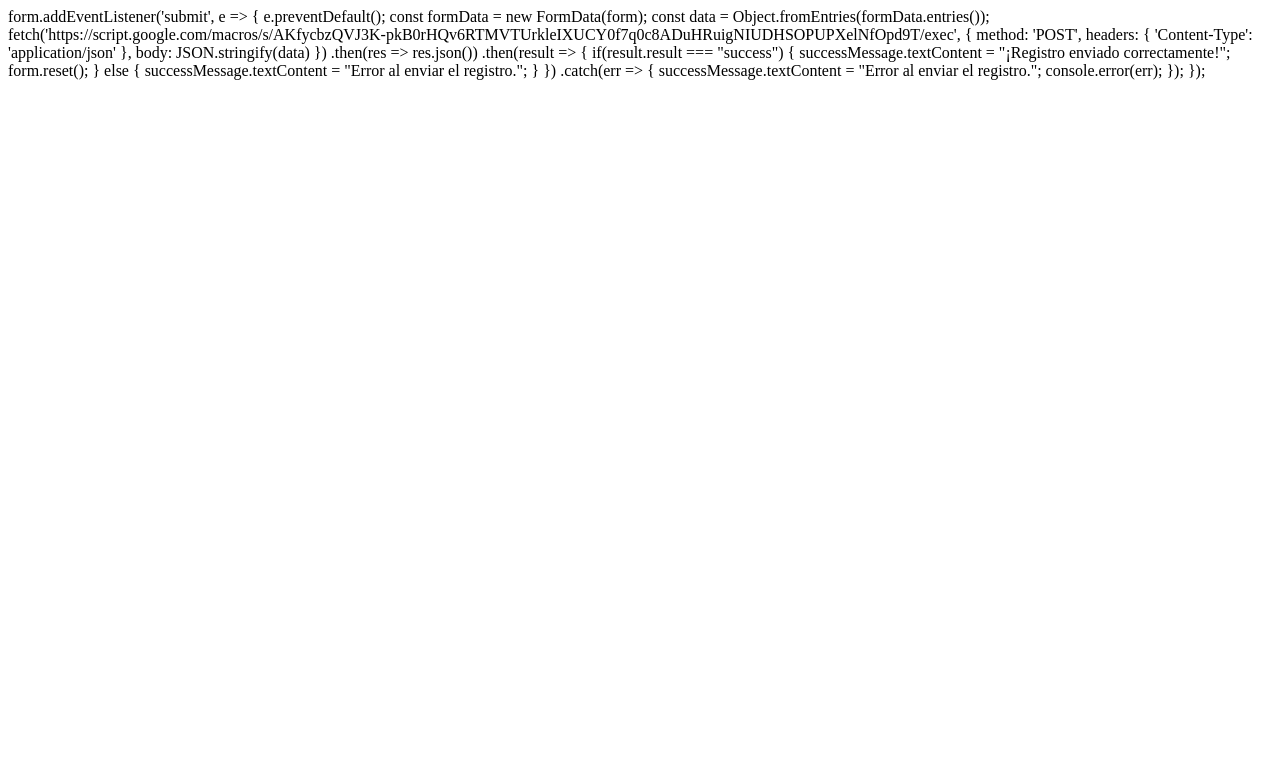
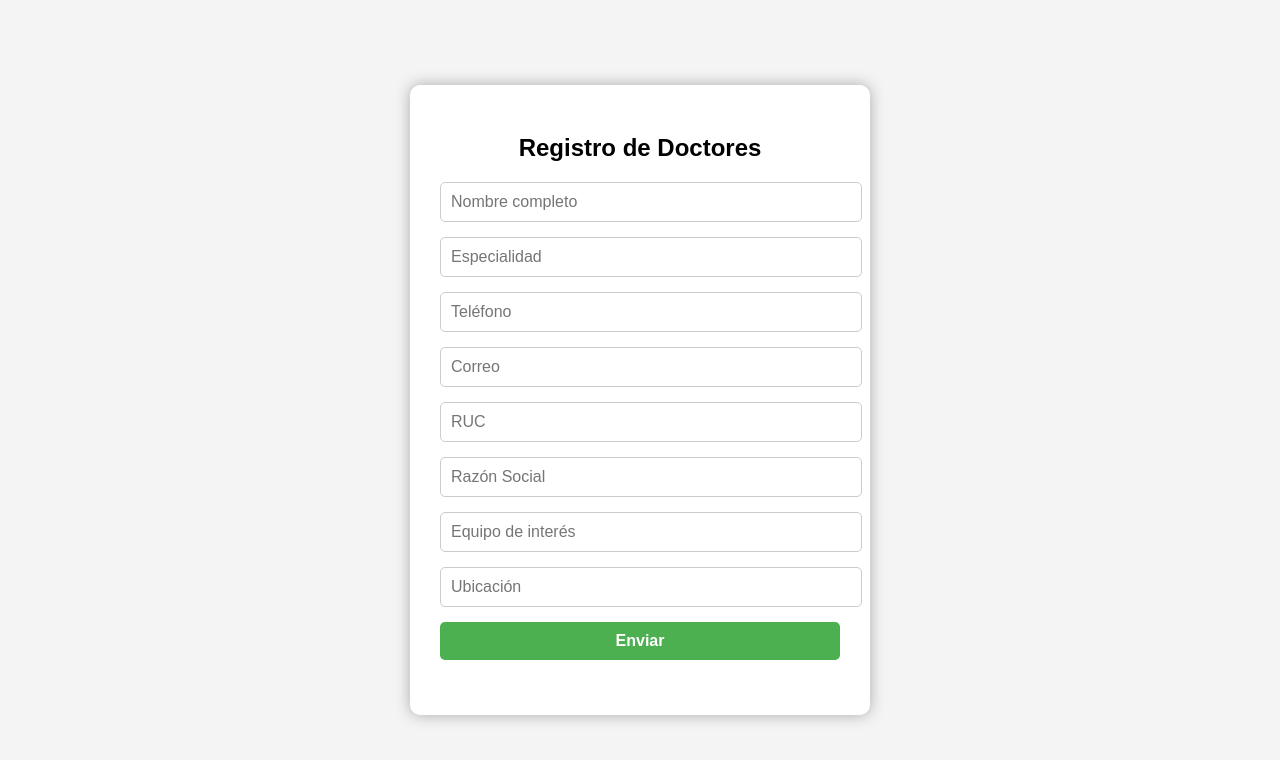
Before and after one commit to javierfcmedica-boop/Hola, a plain HTML site: page formulario.html in a window 1280 px wide. Drawn offline with Linux system fonts and the light colour scheme.

Commit message:
Update formulario.html

```diff
--- a/formulario.html
+++ b/formulario.html
@@ -1,10 +1,45 @@
+<!DOCTYPE html>
+<html lang="es">
+<head>
+  <meta charset="UTF-8">
+  <title>Registro de Doctores</title>
+  <style>
+    body { font-family:sans-serif; display:flex; justify-content:center; align-items:center; height:100vh; margin:0; background:#f4f4f4; }
+    .form-container { background-color:#fff; padding:30px; border-radius:10px; box-shadow:0 0 15px rgba(0,0,0,0.3); max-width:400px; width:100%; }
+    h2 { text-align:center; margin-bottom:20px; }
+    input, button { width:100%; padding:10px; margin-bottom:15px; border-radius:5px; border:1px solid #ccc; font-size:16px; }
+    button { background-color:#4CAF50; color:white; border:none; cursor:pointer; font-weight:bold; }
+    button:hover { background-color:#45a049; }
+    .success { text-align:center; color:green; font-weight:bold; margin-top:10px; }
+  </style>
+</head>
+<body>
+  <div class="form-container">
+    <h2>Registro de Doctores</h2>
+    <form id="doctorForm">
+      <input type="text" name="Nombre" placeholder="Nombre completo" required>
+      <input type="text" name="Especialidad" placeholder="Especialidad" required>
+      <input type="tel" name="Telefono" placeholder="Teléfono" required>
+      <input type="email" name="Correo" placeholder="Correo" required>
+      <input type="text" name="RUC" placeholder="RUC" required>
+      <input type="text" name="RazonSocial" placeholder="Razón Social" required>
+      <input type="text" name="EquipoInteres" placeholder="Equipo de interés" required>
+      <input type="text" name="Ubicacion" placeholder="Ubicación" required>
+      <button type="submit">Enviar</button>
+      <div class="success" id="successMessage"></div>
+    </form>
+  </div>
+
+  <script>
+    const form = document.getElementById('doctorForm');
+    const successMessage = document.getElementById('successMessage');
+
     form.addEventListener('submit', e => {
       e.preventDefault();
-
       const formData = new FormData(form);
       const data = Object.fromEntries(formData.entries());
 
-  fetch('https://script.google.com/macros/s/AKfycbzQVJ3K-pkB0rHQv6RTMVTUrkleIXUCY0f7q0c8ADuHRuigNIUDHSOPUPXelNfOpd9T/exec', {
+      fetch('https://script.google.com/macros/s/TU_SCRIPT_ID/exec', {
         method: 'POST',
         headers: { 'Content-Type': 'application/json' },
         body: JSON.stringify(data)
@@ -16,6 +51,7 @@ form.addEventListener('submit', e => {
           form.reset();
         } else {
           successMessage.textContent = "Error al enviar el registro.";
+          console.error(result.message);
         }
       })
       .catch(err => {
@@ -23,3 +59,6 @@ form.addEventListener('submit', e => {
         console.error(err);
       });
     });
+  </script>
+</body>
+</html>
```
Lines whose indentation alone changed are shown as unchanged.
